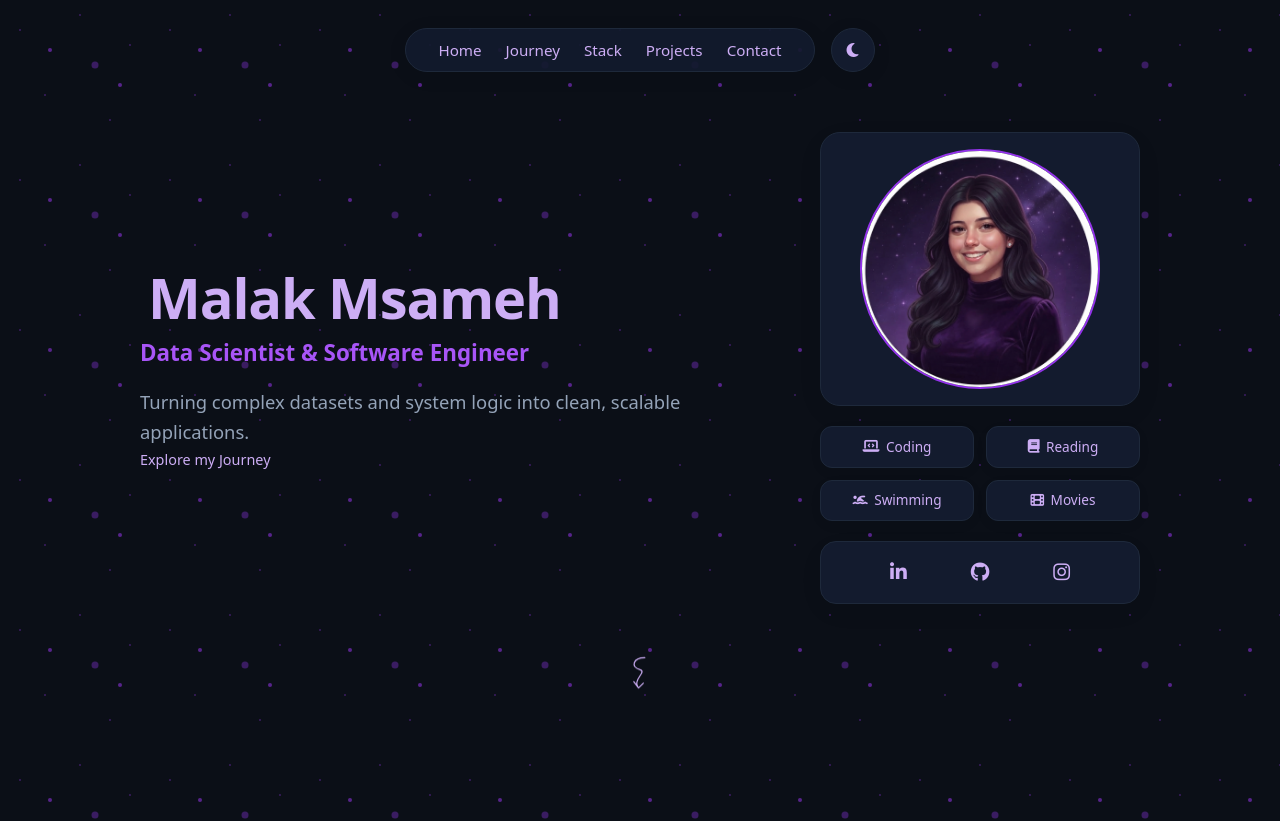
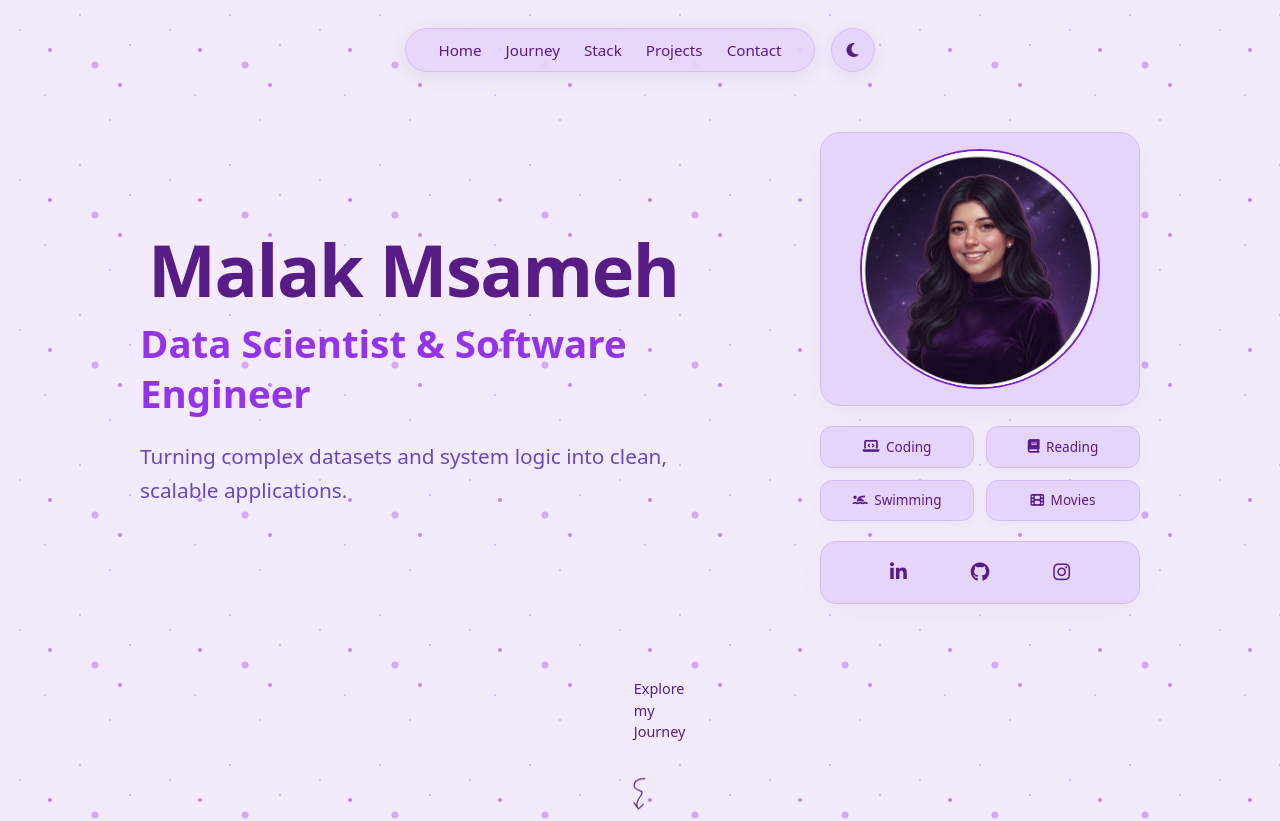
Before and after one commit to malakmsameh/Personal-Portfolio, a plain HTML site: page index.html in a window 1280 px wide. Shown: the top 821 px of the page. Drawn offline with Linux system fonts and the light colour scheme.

Commit message:
returned to the chenge size commit

```diff
--- a/index.html
+++ b/index.html
@@ -49,8 +49,6 @@
 							Turning complex datasets and system logic into clean,
 							scalable applications.
 						</p>
-						<span class="next">Explore my Journey</span>
-
 					</div>
 
 
@@ -111,7 +109,7 @@
 
 				<div class="hero-scroll-cue-center">
 					<a href="#journey" class="scroll-link">
-						<!-- <span class="next">Explore my Journey</span> -->
+						<span class="next">Explore my Journey</span>
 
 						<!-- the arrow icon and its measurements and the
 						 xmlns tells the browser that we are using an svg-->
--- a/style.css
+++ b/style.css
@@ -3,14 +3,22 @@
 :root
 {
 	/* all the colors variables for dark theme*/
-	--bg-color: #0b0f17;
+	/* --bg-color: #0b0f17;
 	--card-bg: #131b2e;
 	--card-border: #1e293b;
 	--text-primary: #f8fafc;
 	--text-secondary: #94a3b8;
 	--accent-lavender: #cdaef5;
 	--accent-purple: #9333ea;
-	--accent-glow: #a855f7;
+	--accent-glow: #a855f7; */
+	--bg-color: #f3ebfc;
+	--card-bg: #e6d5fa;
+	--card-border: #d4bcf7;
+	--text-primary: #2e1065;
+	--text-secondary: #6b46c1;
+	--accent-lavender: #581c87;
+	--accent-purple: #7e22ce;
+	--accent-glow: #9333ea;
 	--container-width: 1000px;
 	--page-padding: 1.5rem;
 	--section-space: 5rem;
@@ -19,14 +27,24 @@
 /* ---------- Light theme variables ---------- */
 body:has(#theme-toggle:checked)
 {
-	--bg-color: #f3ebfc;
+	/* --bg-color: #f3ebfc;
 	--card-bg: #e6d5fa;
 	--card-border: #d4bcf7;
 	--text-primary: #2e1065;
 	--text-secondary: #6b46c1;
 	--accent-lavender: #581c87;
 	--accent-purple: #7e22ce;
-	--accent-glow: #9333ea;
+	--accent-glow: #9333ea; */
+--bg-color: #0b0f17;
+	--card-bg: #131b2e;
+	--card-border: #1e293b;
+	--text-primary: #f8fafc;
+	--text-secondary: #94a3b8;
+	--accent-lavender: #cdaef5;
+	--accent-purple: #9333ea;
+	--accent-glow: #a855f7;
+
+
 }
 
 /* ---------- Reset ---------- */
@@ -232,7 +250,7 @@ a
 	padding: 0.2rem 0.5rem;
 	display: inline-block;
 	color: var(--accent-lavender);
-	font-size: 3.5rem;
+	font-size: 4.5rem;
 	line-height: 1.05;
 	font-weight: 800;
 	letter-spacing: -0.02em;
@@ -254,7 +272,7 @@ a
 {
 	margin: 0 0 1.25rem;
 	color: var(--accent-glow);
-	font-size: 1.4rem;
+	font-size: 2.4rem;
 	line-height: 1.3;
 	font-weight: 600;
 }
@@ -264,7 +282,7 @@ a
 	max-width: 550px;
 	margin: 0;
 	color: var(--text-secondary);
-	font-size: 1.15rem;
+	font-size: 1.30rem;
 	line-height: 1.65;
 	font-weight: 400;
 }
@@ -377,10 +395,14 @@ a
 
 .next
 {
+	/* margin-top: 10%; */
+	/* gap: 10%; */
 	color: var(--accent-lavender);
 	font-size: 0.9rem;
 	font-weight: 500;
-	text-align: center;
+	margin-left: 30%;
+	padding: 20%;
+	/* text-align: left; */
 }
 
 .scroll-link:hover .next
```
